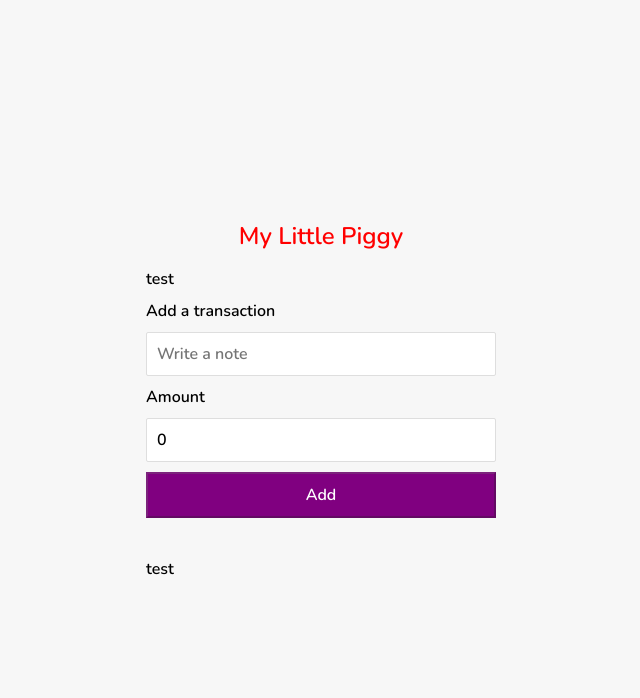
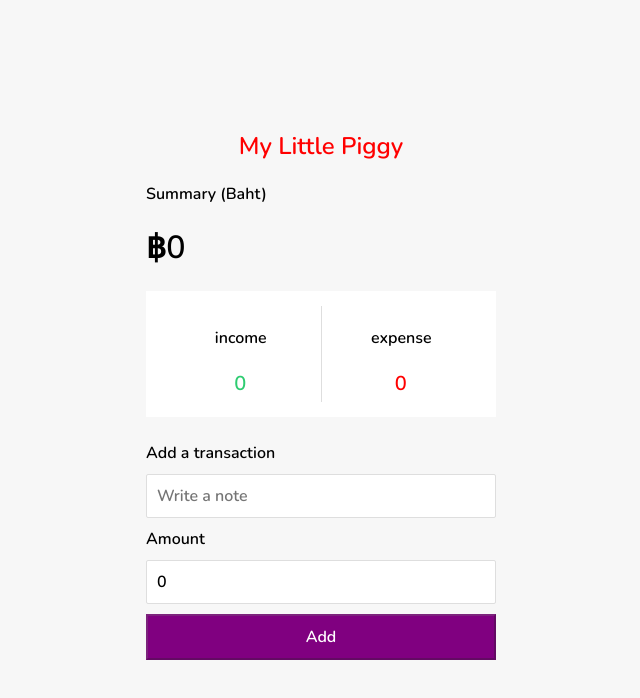
Before and after one commit to Nstw/react-little-piggy, a React (Create React App) app: page / in a window 1280 px wide. Shown: the top 698 px of the page, without its empty margins (319-959 px from the left). Built offline with nearby package versions, Linux system fonts and the light colour scheme; the HTML template or start-up script is replaced by a standard one.

Commit message:
[feat] implement overall transaction-report

```diff
--- a/src/App.js
+++ b/src/App.js
@@ -1,4 +1,4 @@
-import { useState } from 'react';
+import { useEffect, useState } from 'react';
 import './App.css';
 import Transaction from './components/Transaction';
 import FormComponent from './components/FormComponent';
@@ -13,6 +13,8 @@ const Title = () => (
 
 function App() {
   const [items, setItems] = useState([]);
+  const [reportIncome, setReportIncome] = useState(0);
+  const [reportExpense, setReportExpense] = useState(0);
 
   const onAddNewItem = (newItem) => {
     setItems((prevItem) => {
@@ -20,8 +22,27 @@ function App() {
     });
   };
 
+  useEffect(() => {
+    const amounts = items.map((item) => item.amount);
+    const income = amounts
+      .filter((element) => element > 0)
+      .reduce((total, num) => total + num, 0);
+    const expense =
+      amounts
+        .filter((element) => element < 0)
+        .reduce((total, num) => total + num, 0) * -1;
+
+    setReportIncome(income);
+    setReportExpense(expense);
+  }, [items, reportIncome, reportExpense]);
+
   return (
-    <DataContext.Provider value={'test'}>
+    <DataContext.Provider
+      value={{
+        income: reportIncome,
+        expense: reportExpense,
+      }}
+    >
       <div className="container">
         <Title />
         <ReportComponent />
--- /dev/null
+++ b/src/components/ReportComponent.css
@@ -0,0 +1,30 @@
+.report-container {
+  display: flex;
+  justify-content: space-between;
+  background-color: #fff;
+  padding: 15px;
+  margin: 15px 0;
+}
+
+.report-container>div {
+  flex: 1;
+  text-align: center;
+}
+
+.report-container>div:first-of-type {
+  border-right: 1px solid #dedede;
+}
+
+.report {
+  font-size: 20px;
+  letter-spacing: 1px;
+  margin: 5px 0;
+}
+
+.report.plus {
+  color: #2ecc71;
+}
+
+.report.minus {
+  color: red;
+}
--- a/src/components/ReportComponent.js
+++ b/src/components/ReportComponent.js
@@ -1,9 +1,25 @@
 import { useContext } from 'react';
 import DataContext from '../data/DataContext';
+import './ReportComponent.css';
 
 const ReportComponent = () => {
-  const name = useContext(DataContext);
-  return <div>{name}</div>;
+  const { income, expense } = useContext(DataContext);
+  return (
+    <div>
+      <h4>Summary (Baht)</h4>
+      <h1>฿{income - expense}</h1>
+      <div className="report-container">
+        <div>
+          <h4>income</h4>
+          <p className="report plus">{income}</p>
+        </div>
+        <div>
+          <h4>expense</h4>
+          <p className="report minus">{expense}</p>
+        </div>
+      </div>
+    </div>
+  );
 };
 
 export default ReportComponent;
--- a/src/components/Transaction.js
+++ b/src/components/Transaction.js
@@ -1,6 +1,5 @@
 import Item from './Item';
 import './Transaction.css';
-import DataContext from '../data/DataContext';
 
 const Transaction = (props) => {
   const { items } = props;
@@ -11,7 +10,6 @@ const Transaction = (props) => {
           return <Item {...element} key={element.id} />;
         })}
       </ul>
-      <DataContext.Consumer>{(value) => <p>{value}</p>}</DataContext.Consumer>
     </>
   );
 };
```
